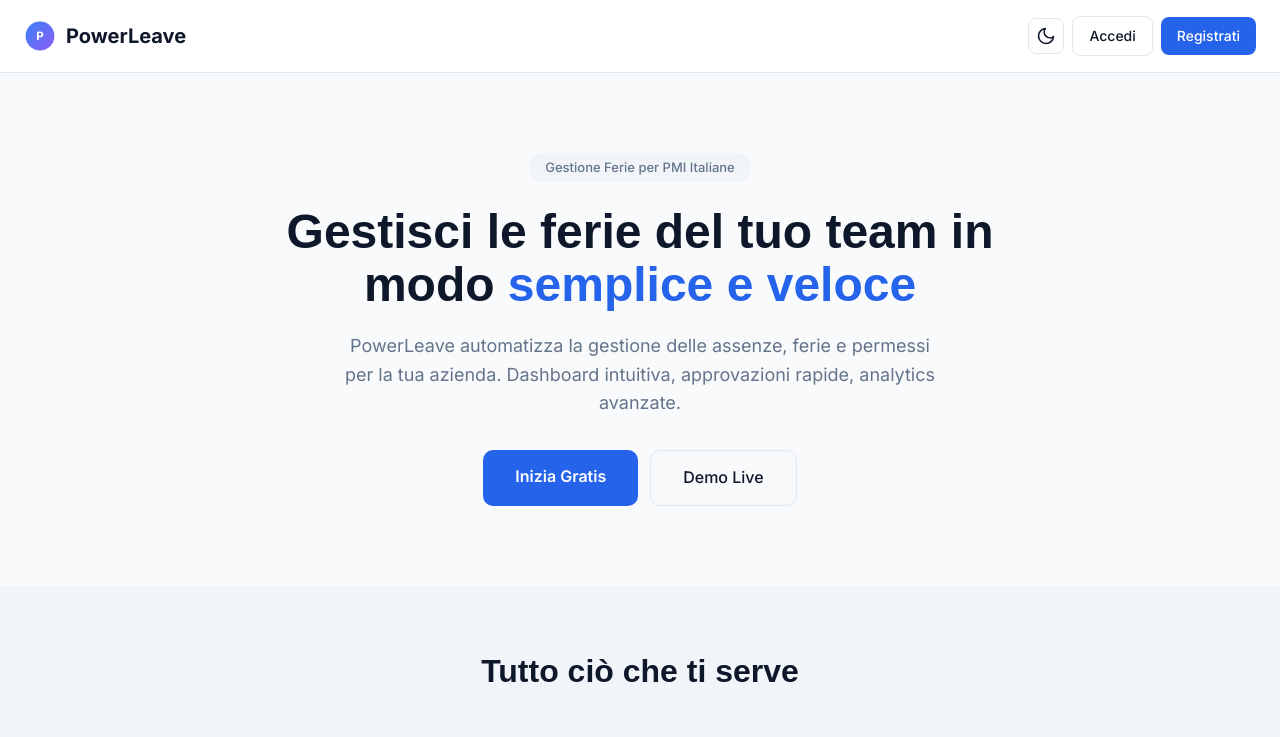
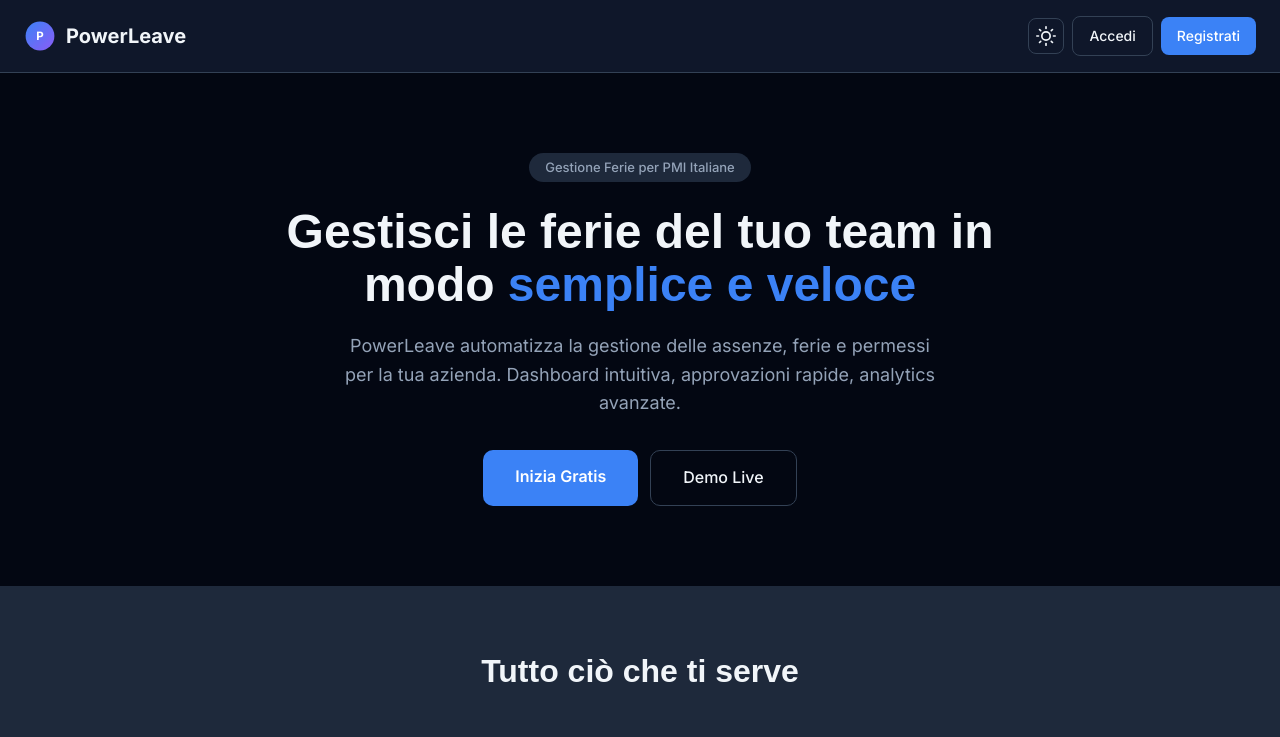
Before and after one commit to AngeloAng94/PowerLeave-Enhanced-Ed.-, a React (Create React App) app in the folder frontend/: page / in a window 1280 px wide. Shown: the top 737 px of the page. Built offline with nearby package versions, Linux system fonts and the light colour scheme; no server answers; the HTML template or start-up script is replaced by a standard one.

Commit message:
auto-commit for 20353eae-20a8-48e1-a2a4-30e93d987d24

```diff
--- a/frontend/src/components/ThemeToggle.js
+++ b/frontend/src/components/ThemeToggle.js
@@ -5,7 +5,8 @@ export default function ThemeToggle() {
   const [dark, setDark] = useState(() => {
     const saved = localStorage.getItem('theme');
     if (saved) return saved === 'dark';
-    return window.matchMedia('(prefers-color-scheme: dark)').matches;
+    // Default to dark mode for the original design aesthetic
+    return true;
   });
 
   useEffect(() => {
```
